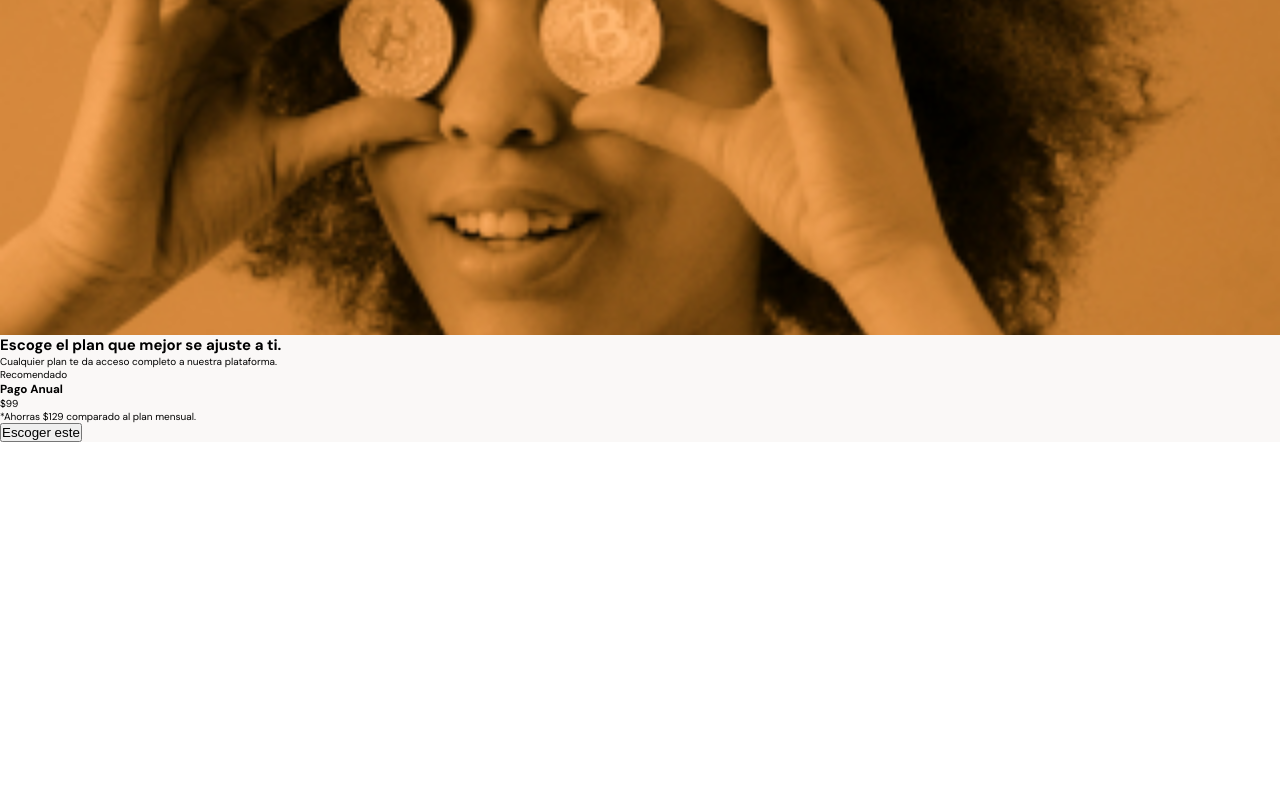
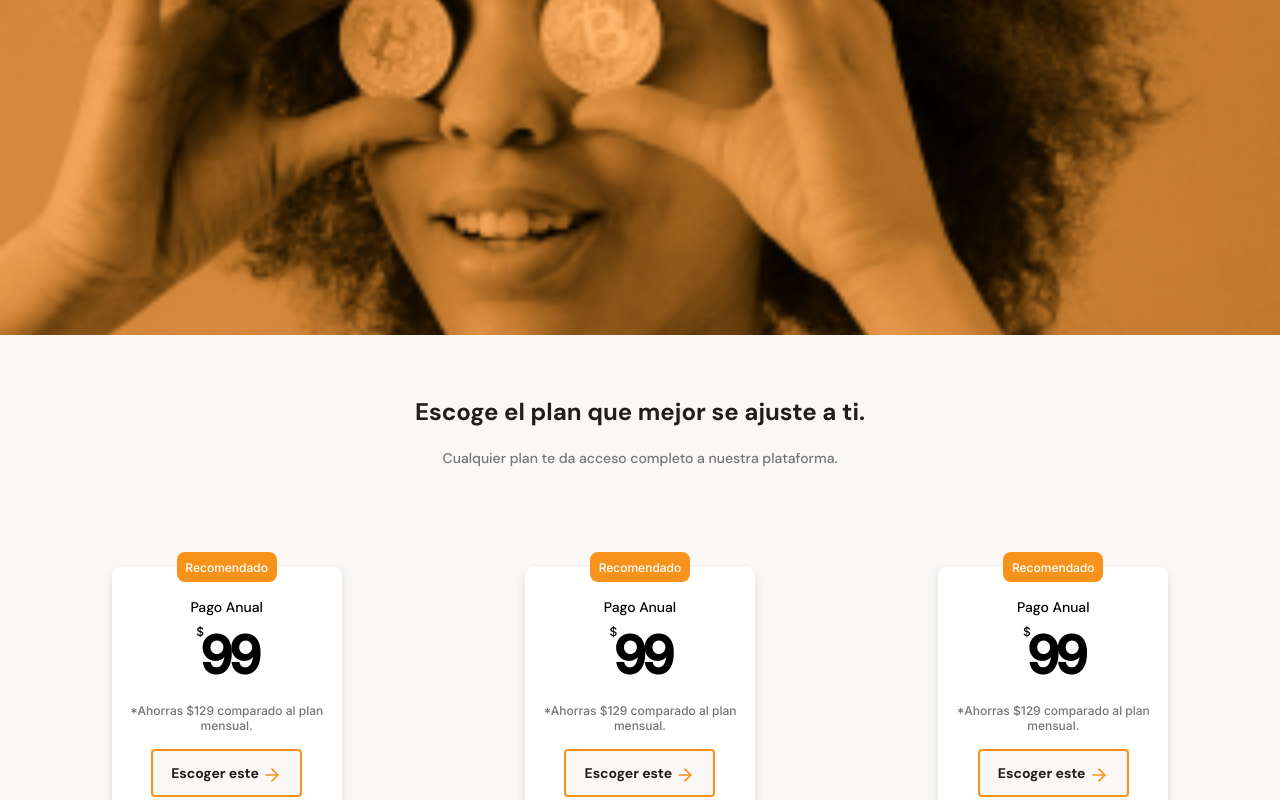
Before and after one commit to JapCode/Batatabit, a plain HTML site: page index.html in a window 1280 px wide. Shown: the part 2000-2800 px from the top of the page. Before the commit the page ends 2442 px from the top, so only its background shows below. Drawn offline with Linux system fonts and the light colour scheme.

Commit message:
agregado el scroll de la seccion de planes

```diff
--- a/css/styles.css
+++ b/css/styles.css
@@ -125,8 +125,8 @@ main .mainExchangeContainer .mainExchangeContainerTitle  h2{
 }
 main .mainExchangeContainer .mainExchangeContainerTitle p {
   font-weight: 500;
-  font-size: 14px;
-  line-height: 18px;
+  font-size: 1.4rem;
+  line-height: 1.8rem;
   color: var(--other-grey);
   margin-bottom: 30px;
 }
@@ -144,8 +144,8 @@ main .mainExchangeContainer  .mainTableContainer h3 {
   color: var(--bitcoin-orange);
   font-style: normal;
   font-weight: bold;
-  font-size: 18px;
-  line-height: 23px;
+  font-size: 1.8rem;
+  line-height: 2.3rem;
   margin-top: 45px;
   margin-left: -100px;
   margin-bottom: 12px;
@@ -176,19 +176,19 @@ main .mainExchangeContainer  .mainTableContainer .table div h4{
   font-family: 'Inter', sans-serif;
   font-style: normal;
   font-weight: 500;
-  font-size: 16px;
-  line-height: 19px;
-  letter-spacing: -0.02em;
+  font-size: 1.6rem;
+  line-height: 1.9rem;
+  /* letter-spacing: -0.02em; */
   color: var(--grey);
 }
 main .mainExchangeContainer  .mainTableContainer .table div p{
   font-family: 'Inter', sans-serif;
   font-style: normal;
   font-weight: normal;
-  font-size: 14px;
-  line-height: 17px;
+  font-size: 1.4rem;
+  line-height: 1.7rem;
   text-align: start;
-  letter-spacing: -0.02em;
+  /* letter-spacing: -0.02em; */
   color: var(--other-grey);
 }
 main .mainExchangeContainer  .mainTableContainer .table div span{
@@ -219,7 +219,7 @@ main .mainExchangeContainer  .mainTableContainer .tableUpdateDate{
   border-radius: 8px;
   font-family: 'Inter', sans-serif;
   font-style: normal;
-  font-size: 12px;
+  font-size: 1.2rem;
   line-height: 14.52px;
   font-weight: 300;
   margin-bottom: 64px;
@@ -278,8 +278,8 @@ main .mainProductsDetails h3 {
   color: var(--just-white);
   font-style: normal;
   font-weight: bold;
-  font-size: 24px;
-  line-height: 26px;
+  font-size: 2.4rem;
+  line-height: 2.6rem;
   text-align: center;
   margin: 0 auto;
   margin-top: 64px;
@@ -287,8 +287,8 @@ main .mainProductsDetails h3 {
 main .mainProductsDetails p {
   font-style: normal;
   font-weight: 500;
-  font-size: 14px;
-  line-height: 18px;
+  font-size: 1.4rem;
+  line-height: 1.8rem;
   color: var(--other-grey);
   width: 100%;
   height: 100%;
@@ -326,8 +326,8 @@ main .mainProductsDetails .productCardsContainer .checkout{
 main .mainProductsDetails .productCardsContainer .productCardTitle{
 font-style: normal;
 font-weight: bold;
-font-size: 18px;
-line-height: 18px;
+font-size: 1.8rem;
+line-height: 1.8rem;
 color: var(--just-white);
 margin: 10px auto;
 }
@@ -335,8 +335,8 @@ main .mainProductsDetails .productCardsContainer .productCardBody{
   margin: 0;
   font-style: normal;
   font-weight: 500;
-  font-size: 14px;
-  line-height: 18px;
+  font-size: 1.4rem;
+  line-height: 1.8rem;
 }
 main .bitcoinImgContainer {
   background-image: url(/css/assets/img/bitcoinbaby.jpg);
@@ -353,6 +353,134 @@ main .bitcoinImgContainer h2 {
   color: var(--just-white);
   font-style: normal;
   font-weight: bold;
-  font-size: 24px;
-  line-height: 26px;
+  font-size: 2.4rem;
+  line-height: 2.6rem;
 }
+main .mainPlansContainer {
+  text-align: center;
+  margin: 0 auto;
+  padding-bottom: 64px;
+  width: 100%;
+  min-width: 320px;
+}
+main .mainPlansContainer .plansTitle{
+  margin: 64px auto;
+  min-width: 288px;
+  width: 80%;
+}
+main .mainPlansContainer .plansTitle h2 {
+  color: var(--warm-black);
+  font-style: normal;
+  font-weight: bold;
+  font-size: 2.4rem;
+  line-height: 2.6rem;
+}
+main .mainPlansContainer .plansTitle p {
+  font-style: normal;
+  font-weight: 500;
+  font-size: 14px;
+  line-height: 18px;
+  text-align: center;
+  color: var(--other-grey);
+  margin-top: 24px;
+}
+main .mainPlansContainer .containerSlider{
+  padding: 0 30px;
+  height: 320px;
+  display: flex;
+  gap: 20px;
+  justify-content: space-between;
+  overflow-x: scroll;
+  overscroll-behavior-x: contain;
+  scroll-snap-align-type: proximity;
+  align-items: center;
+}
+main .mainPlansContainer .containerSlider .plainsContainerCard{
+  scroll-snap-align: center;
+  margin: 0 auto;
+  background: var(--just-white);
+  min-width: 190px;
+  max-width: 230px;
+  height: 247px;
+  box-shadow: 0px 4px 8px rgba(89, 73, 30, 0.16);
+  border-radius: 8px;
+  position: relative;
+  padding: 0 16px;
+}
+main .mainPlansContainer .containerSlider .plainsContainerCard .recommended {
+  position: absolute;
+  left: calc(50% - 50px);
+  top: -15px;
+  background: var(--bitcoin-orange);
+  width: 100px;
+  height: 30px;
+  border-radius: 8px;
+  font-family: 'Inter', sans-serif;
+  font-style: normal;
+  font-weight: 500;
+  font-size: 1.2rem;
+  line-height: 1.5rem;
+  color: var(--just-white);
+  padding: 8px;
+}
+main .mainPlansContainer .containerSlider .plainsContainerCard .planCardTitle{
+  padding-top: 31px;
+  padding-bottom: 8px;
+  font-style: normal;
+  font-weight: 500;
+  font-size: 1.4rem;
+  line-height: 1.8rem;
+}
+main .mainPlansContainer .containerSlider .plainsContainerCard .planCardPrice{
+  font-family: 'Inter', sans-serif;
+  font-style: normal;
+  font-weight: bold;
+  font-size: 5.2rem;
+  line-height: 6.3rem;
+  letter-spacing: -0.08em;
+  padding-bottom: 16px;
+}
+main .mainPlansContainer .containerSlider .plainsContainerCard .planCardPrice span{
+  font-family: 'Inter', sans-serif;
+  font-style: normal;
+  font-weight: 500;
+  font-size: 1.2rem;
+  line-height: 1.5rem;
+  text-align: center;
+  vertical-align: text-top;
+}
+main .mainPlansContainer .containerSlider .plainsContainerCard .planCardSaving{
+  color: var(--other-grey);
+  font-family: 'Inter', sans-serif;
+  font-style: normal;
+  font-weight: 500;
+  font-size: 1.2rem;
+  line-height: 1.5rem;
+  text-align: center;
+}
+main .mainPlansContainer .containerSlider .plainsContainerCard .planCardCallToAction{
+  min-width: 151px;
+  height: 48px;
+  font-style: normal;
+  font-weight: bold;
+  font-size: 1.4rem;
+  line-height: 1.8rem;
+  text-align: center;
+  font-family: 'DM Sans', sans-serif;
+  color: var(--warm-black);
+  background: var(--off-white);
+  border: 2px solid #F7931A;
+  border-radius: 4px;
+  cursor: pointer;
+  margin-top: 16px;
+}
+main .mainPlansContainer .containerSlider .plainsContainerCard .planCardCallToAction span{
+  background-image: url(/css/assets/icons/orange-right-arrow.svg);
+  background-repeat: no-repeat;
+  background-position: center;
+  background-size: cover;
+  width: 20px;
+  height: 14px;
+  display: inline-block;
+  vertical-align: text-bottom;
+}
--- a/index.html
+++ b/index.html
@@ -88,16 +88,36 @@
       <h2>Conócelo hoy.</h2>
     </section>
     <section id="plans" class="mainPlansContainer">
-      <h2>Escoge el plan que mejor se ajuste a ti.</h2>
-      <p>Cualquier plan te da acceso completo a nuestra plataforma.</p>
-      <section>
-        <article>
-          <p>Recomendado</p>
-          <div>
-            <h3>Pago Anual</h3>
-            <p><span>$</span>99</p>
-            <p>*Ahorras $129 comparado al plan mensual.</p>
-            <button>Escoger este <span></span></button>
+      <div class="plansTitle">
+        <h2>Escoge el plan que mejor se ajuste a ti.</h2>
+        <p>Cualquier plan te da acceso completo a nuestra plataforma.</p>
+      </div>
+      <section class="containerSlider">
+        <article class="plainsContainerCard">
+          <p class="recommended">Recomendado</p>
+          <div class="planInfoContainer">
+            <h3 class="planCardTitle">Pago Anual</h3>
+            <p class="planCardPrice"><span>$</span>99</p>
+            <p class="planCardSaving">*Ahorras $129 comparado al plan mensual.</p>
+            <button class="planCardCallToAction">Escoger este <span></span></button>
+          </div>
+        </article>
+        <article class="plainsContainerCard">
+          <p class="recommended">Recomendado</p>
+          <div class="planInfoContainer">
+            <h3 class="planCardTitle">Pago Anual</h3>
+            <p class="planCardPrice"><span>$</span>99</p>
+            <p class="planCardSaving">*Ahorras $129 comparado al plan mensual.</p>
+            <button class="planCardCallToAction">Escoger este <span></span></button>
+          </div>
+        </article>
+        <article class="plainsContainerCard">
+          <p class="recommended">Recomendado</p>
+          <div class="planInfoContainer">
+            <h3 class="planCardTitle">Pago Anual</h3>
+            <p class="planCardPrice"><span>$</span>99</p>
+            <p class="planCardSaving">*Ahorras $129 comparado al plan mensual.</p>
+            <button class="planCardCallToAction">Escoger este <span></span></button>
           </div>
         </article>
       </section>
```
